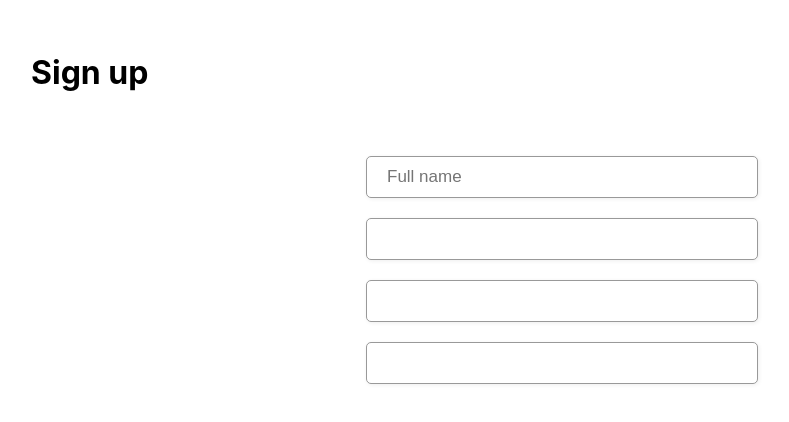
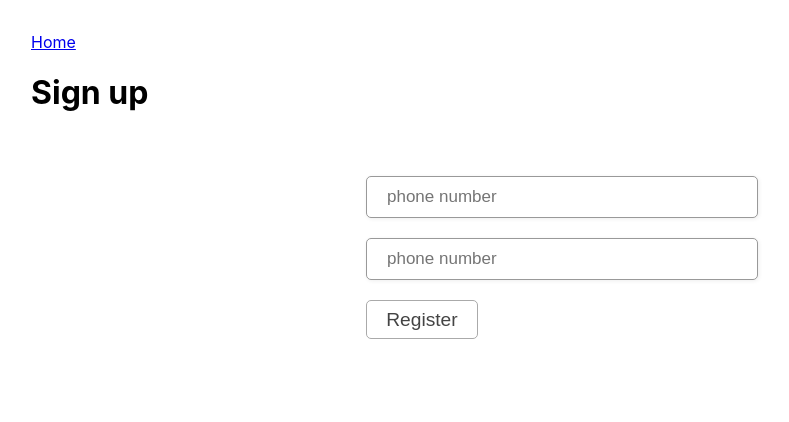
Before and after one commit to giprim/fireAuth, a React (Create React App) app: page /signup in a window 1280 px wide. Shown: the top 422 px of the page, without its empty margins (109-898 px from the left). Built offline with nearby package versions, Linux system fonts and the light colour scheme.

Commit message:
Enable to sign up and login

```diff
--- a/src/App.tsx
+++ b/src/App.tsx
@@ -3,13 +3,16 @@ import { Route, Switch, BrowserRouter } from 'react-router-dom';
 import './App.css';
 import Login from './pages/Login';
 import Signup from './pages/Signup';
+import Home from './pages/Home';
+import PrivateRouter from './components/PrivateRouter';
 
 function App() {
 	return (
 		<BrowserRouter>
 			<Switch>
 				<Route path='/' exact component={Login} />
-				<Route path='/' component={Signup} />
+				<PrivateRouter path='/home' component={Home} />
+				<Route path='/signup' component={Signup} />
 			</Switch>
 		</BrowserRouter>
 	);
--- a/src/Firebase/Firebase.ts
+++ b/src/Firebase/Firebase.ts
@@ -1,20 +1,24 @@
-import app from 'firebase/app';
+import * as firebase from 'firebase/app';
 import 'firebase/auth';
 
-const config = {
-	apiKey: process.env.REACT_APP_FIREBASE_KEY,
-	authDomain: process.env.REACT_APP_FIREBASE_DOMAIN,
-	databaseURL: process.env.REACT_APP_FIREBASE_DATABASE,
-	projectId: process.env.REACT_APP_FIREBASE_PROJECT_ID,
-	storageBucket: process.env.REACT_APP_FIREBASE_STORAGE_BUCKET,
-	messagingSenderId: process.env.REACT_APP_FIREBASE_SENDER_ID,
-	appId: process.env.REACT_APP_FIREBASE_APP_ID,
-};
+firebase.initializeApp({
+	apiKey: 'AIzaSyBP28dbMIUWDXdrn0dR94xOF_E9Ih0Bvlk',
+	authDomain: 'fireauth-e58eb.firebaseapp.com',
+	databaseURL: 'https://fireauth-e58eb.firebaseio.com',
+	projectId: 'fireauth-e58eb',
+	storageBucket: 'fireauth-e58eb.appspot.com',
+	messagingSenderId: '325794550944',
+	appId: '1:325794550944:web:db38386c64cd68524aa5c5',
+});
 
-class Firebase {
-	constructor() {
-		app.initializeApp(config);
-	}
-}
+// console.log(firebaseApp);
 
-export default Firebase;
+export default firebase;
+
+// apiKey: process.env.REACT_APP_FIREBASE_KEY,
+// authDomain: process.env.REACT_APP_FIREBASE_DOMAIN,
+// databaseURL: process.env.REACT_APP_FIREBASE_DATABASE,
+// projectId: process.env.REACT_APP_FIREBASE_PROJECT_ID,
+// storageBucket: process.env.REACT_APP_FIREBASE_STORAGE_BUCKET,
+// messagingSenderId: process.env.REACT_APP_FIREBASE_SENDER_ID,
+// appId: process.env.REACT_APP_FIREBASE_APP_ID,
--- /dev/null
+++ b/src/Redux/actions/authActions.ts
@@ -0,0 +1,9 @@
+export const AUTH = 'AUTH';
+
+export const auth_action = (auth: any) => {
+  console.log(auth)
+  return {
+    type: AUTH,
+    payload: auth
+  }
+}
--- a/src/Redux/reducers/authReducer.ts
+++ b/src/Redux/reducers/authReducer.ts
@@ -1,21 +1,19 @@
 import { Action } from "redux";
+import { AUTH } from "../actions/authActions";
 
 interface IActions extends Action{
-
+  payload: any
 }
 
 interface Istate {
   auth: {}
 }
 
-const initialState:Istate  = {
-  auth: {}
-}
 
 const AuthReducer = (state = {}, action: IActions) => {
   switch(action.type){
-    case "Login":
-    return {...state, login: "just Logged in"}
+    case AUTH:
+    return {...state,   ...action.payload}
 
     default:
     return state;
--- a/src/Redux/reducers/index.ts
+++ b/src/Redux/reducers/index.ts
@@ -2,7 +2,7 @@ import AuthReducer from "./authReducer";
 import { combineReducers } from "redux";
 
 const allReducers = combineReducers({
- AuthReducer
+ auth: AuthReducer
 })
 
 export default allReducers
--- /dev/null
+++ b/src/components/PrivateRouter.tsx
@@ -0,0 +1,42 @@
+import React, { useEffect } from 'react'
+import {  Route, Redirect } from 'react-router-dom'
+import { useSelector, useDispatch } from 'react-redux';
+import firebase from 'firebase';
+import { auth_action } from '../Redux/actions/authActions';
+
+const PrivateRouter = (props:any) => {
+ const auth = useSelector((state:any) => state.auth)
+ const dispatch = useDispatch()
+  const { component: Component, ...rest } = props;
+
+  useEffect(() => {
+
+    firebase.auth().onAuthStateChanged(function(user) {
+      if (user) {
+        // User is signed in.
+        dispatch(auth_action(user))
+      }
+    });
+  },[dispatch])
+
+  if (auth.hasOwnProperty('user'))  {
+    return <Route {...rest} render={(props) => <Component {...props} />} />;
+  } else {
+    return (
+      <Route
+        {...rest}
+        render={(props) => {
+          const { location } = props;
+          return (
+            <Redirect
+              to={{ pathname: "/", state: { from: location } }}
+            />
+          );
+        }}
+      />
+    );
+  }
+
+}
+
+export default PrivateRouter
--- /dev/null
+++ b/src/functionalities/regularExpressions.ts
@@ -0,0 +1 @@
+export const PHONE_TEST = /^[0-9]{11,}/;
--- /dev/null
+++ b/src/pages/Home.tsx
@@ -0,0 +1,23 @@
+import React from 'react'
+import Button from '../components/Button'
+import firebase from '../Firebase/Firebase'
+import { useDispatch } from 'react-redux'
+
+const Home = () => {
+  const dispatch = useDispatch();
+
+  const logout = () => {
+    console.log(firebase.auth().signOut())
+
+    firebase.auth().signOut()
+
+  }
+  return (
+    <div>
+      <h2>HOME 📄 </h2>
+      <Button text="signout" onClick={() => logout()} />
+    </div>
+  )
+}
+
+export default Home
--- a/src/pages/Login.tsx
+++ b/src/pages/Login.tsx
@@ -1,12 +1,15 @@
 import React, { useState } from 'react';
 import Container from '../components/Container';
 import Button from '../components/Button';
-import { Link } from 'react-router-dom';
+import { Link, Redirect } from 'react-router-dom';
 import { InputBox, Form } from '../styles/Css';
-import { useSelector } from 'react-redux';
+import { useSelector, useDispatch } from 'react-redux';
+import { PHONE_TEST } from '../functionalities/regularExpressions';
+import firebase from 'firebase';
+import { auth_action } from '../Redux/actions/authActions';
 
-const initialState = {
-	user: '',
+const initState = {
+	email: '',
 	password: '',
 };
 
@@ -15,48 +18,58 @@ const initialState = {
  * @description this is a page component for logging in
  */
 const Login = () => {
-	const [data, setData] = useState(initialState);
-	const state = useSelector((state: any) => state);
+	const [data, setdata] = useState(initState);
+	const dispatch = useDispatch();
+	const auth = useSelector((state: any) => state.auth);
 
-	console.log(state);
-
-	/**
-	 * listens for onChange event and add the value of input field to state
-	 * @param event
-	 */
 	const SetInputData = (event: React.ChangeEvent<HTMLInputElement>) => {
-		setData({ ...data, [event.target.id]: event.target.value });
+		setdata({ ...data, [event.target.id]: event.target.value });
 	};
 
-	/**
-	 * listens for submit event
-	 * @param event
-	 */
 	const handleSubmit = (event: React.FormEvent<HTMLFormElement>) => {
 		event.preventDefault();
+
+		if (data.password.trim() !== '' && data.email.trim() !== '') {
+			firebase
+				.auth()
+				.signInWithEmailAndPassword(data.email, data.password)
+				.then((response) => {
+					console.log(response);
+					dispatch(auth_action(response));
+				})
+				.catch((err) => console.error(err));
+		}
 	};
+
+	if (auth.hasOwnProperty('user')) {
+		console.log(auth);
+
+		// console.log(auth.additionalUserInfo.providerId);
+		return <Redirect to='/home' />;
+	}
 
 	return (
 		<Container>
 			<h1>Login</h1>
 			<Form onSubmit={handleSubmit}>
 				<InputBox
-					value={data.user}
 					onChange={SetInputData}
-					placeholder='username'
-					id='user'
-					type='text'
+					value={data.email}
+					type='email'
+					id='email'
+					placeholder='phone number'
 				/>
 				<InputBox
 					onChange={SetInputData}
-					placeholder='password'
+					type='password'
 					id='password'
-					type='password'
+					value={data.password}
+					placeholder='phone number'
 				/>
 				<Button text='Login' />
 				<br />
 				<Link to='/signup'>
-					<code>Create a new account</code>{' '}
+					<code>Create a new account</code>
 				</Link>
 			</Form>
 		</Container>
--- a/src/pages/Signup.tsx
+++ b/src/pages/Signup.tsx
@@ -1,19 +1,86 @@
-import React from 'react'
-import Container from '../components/Container'
-import { Form, InputBox } from '../styles/Css'
+import React, { useState } from 'react';
+import Container from '../components/Container';
+import { Form, InputBox } from '../styles/Css';
+import { Link } from 'react-router-dom';
+import Button from '../components/Button';
+import { PHONE_TEST } from '../functionalities/regularExpressions';
+import firebase from '../Firebase/Firebase';
+import { useDispatch } from 'react-redux';
+import { auth_action } from '../Redux/actions/authActions';
 
+const initState = {
+	email: '',
+	password: '',
+};
 const Signup = () => {
-  return (
-    <Container>
-      <h1>Sign up</h1>
-      <Form>
-        <InputBox placeholder="Full name" />
-        <InputBox />
-        <InputBox />
-        <InputBox />
-      </Form>
-    </Container>
-  )
-}
+	const [data, setdata] = useState(initState);
+	const dispatch = useDispatch();
 
-export default Signup
+	const SetInputData = (event: React.ChangeEvent<HTMLInputElement>) => {
+		setdata({ ...data, [event.target.id]: event.target.value });
+	};
+
+	const handleSubmit = (event: React.FormEvent<HTMLFormElement>) => {
+		event.preventDefault();
+
+		if (data.password.trim() !== '' && data.email.trim() !== '') {
+			firebase
+				.auth()
+				.createUserWithEmailAndPassword(data.email, data.password)
+				.then((response) => {
+					console.log(response);
+					dispatch(auth_action(response));
+				})
+				.catch((err) => console.error(err));
+		}
+	};
+
+	return (
+		<Container>
+			<Link to='/'>Home</Link>
+			<h1>Sign up</h1>
+
+			<Form onSubmit={handleSubmit}>
+				<div id='recaptcha'></div>
+				<InputBox
+					onChange={SetInputData}
+					value={data.email}
+					type='email'
+					id='email'
+					placeholder='phone number'
+				/>
+				<InputBox
+					onChange={SetInputData}
+					type='password'
+					id='password'
+					value={data.password}
+					placeholder='phone number'
+				/>
+				<Button text='Register' />
+			</Form>
+		</Container>
+	);
+};
+
+export default Signup;
+
+// provider
+// 				.verifyPhoneNumber(phoneNumber, recaptcha)
+// 				.then((verificationID) => {
+// 					let verificationCode = prompt(
+// 						'enter the verification code sent to you',
+// 						'',
+// 					);
+// 					if (verificationCode !== null)
+// 						return firebase.auth.PhoneAuthProvider.credential(
+// 							verificationID,
+// 							verificationCode,
+// 						);
+// 				})
+// 				.then((phoneCredential) => {
+// 					if (phoneCredential !== undefined)
+// 						return firebase
+// 							.auth()
+// 							.signInWithCredential(phoneCredential);
+// 				})
+// 				.catch((err) => console.error(err));
```
